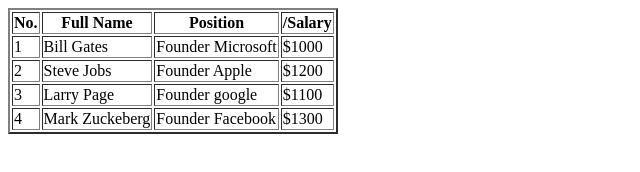
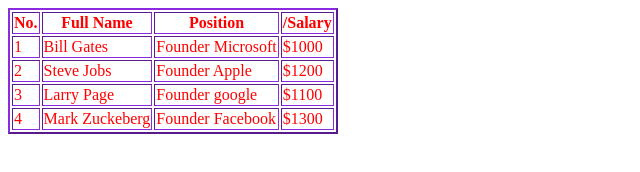
Before and after one commit to ayeshaanikaa/test-exam-github, a plain HTML site: page table.html in a window 1280 px wide. Shown: the whole page, without its empty margins (0-640 px from the left). Drawn offline with Linux system fonts and the light colour scheme.

Commit message:
second commit

```diff
--- a/table.html
+++ b/table.html
@@ -5,7 +5,8 @@
     <meta name="viewport" content="width=device-width, initial-scale=1.0">
     <title>Table</title>
     <style>
-         border
+         table{ border-color: blueviolet;
+        color: red;}
     </style>
 
 </head>
```
